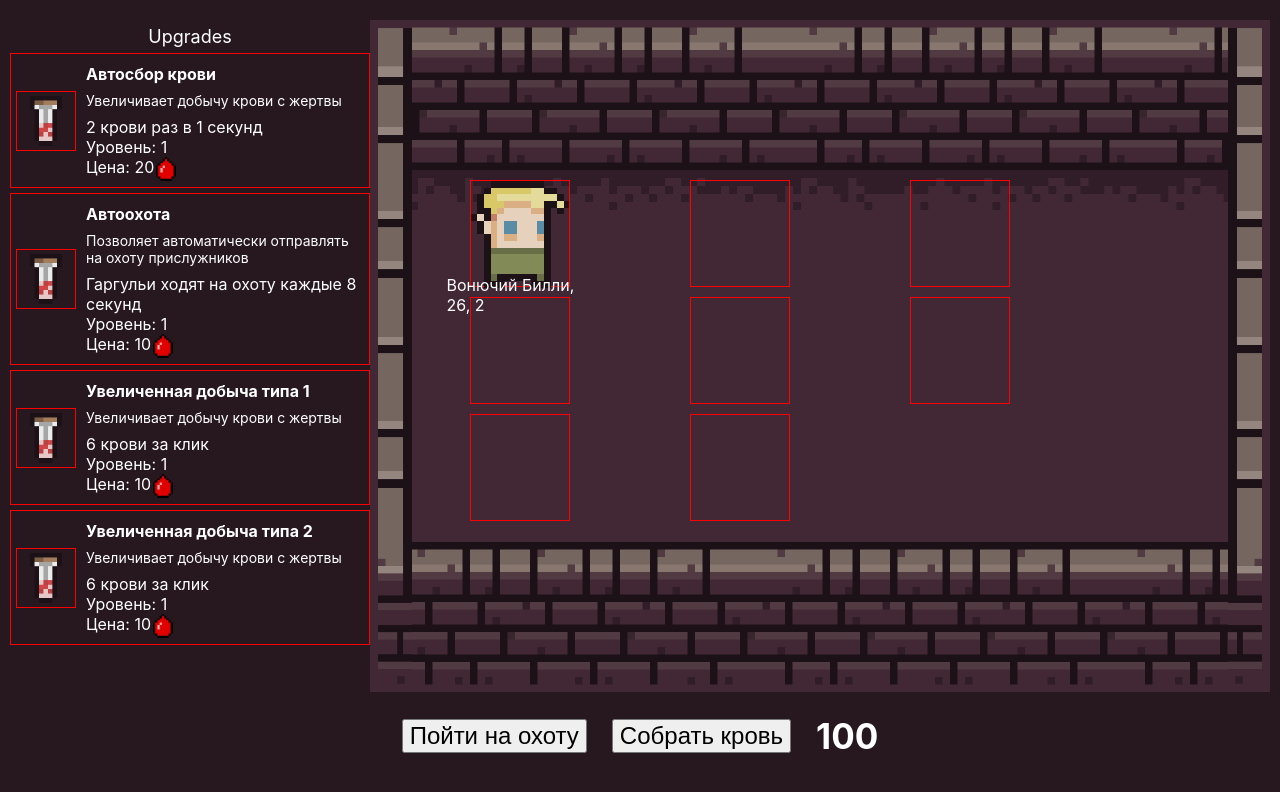
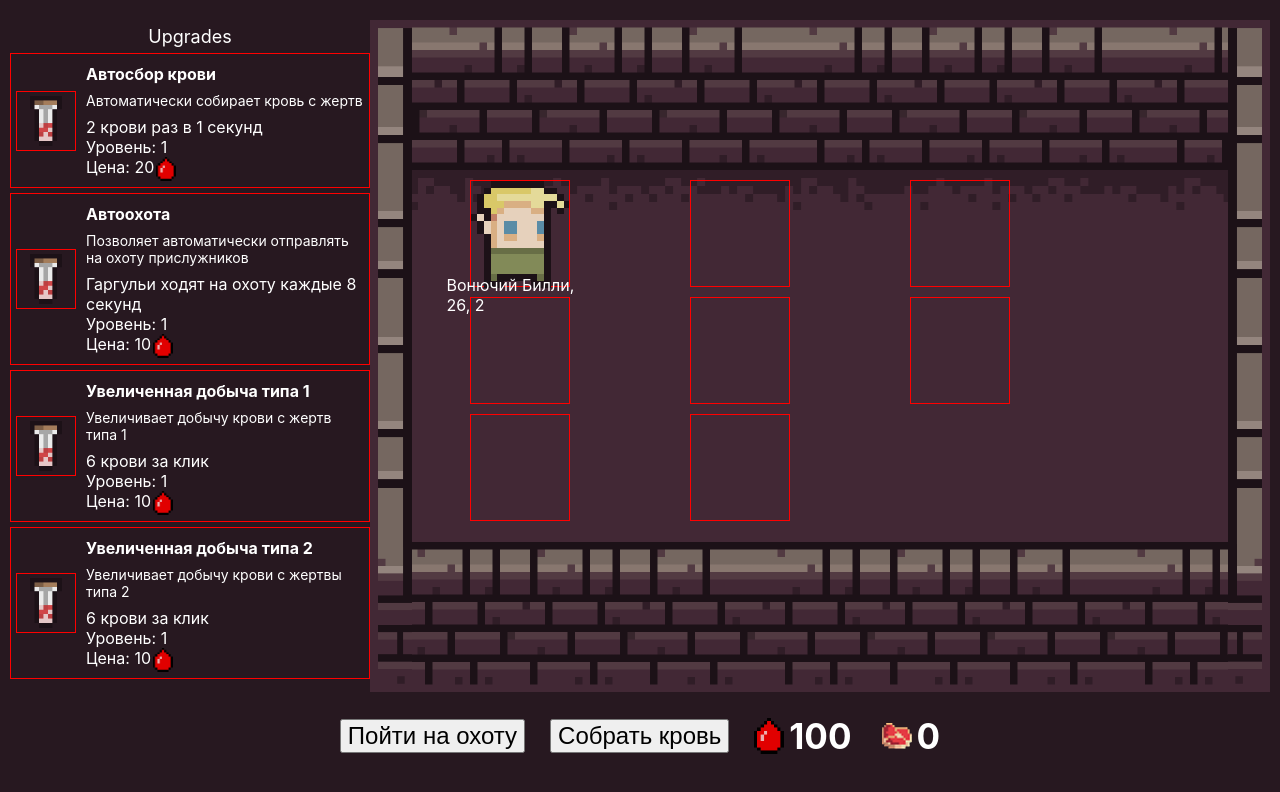
Before and after one commit to SeeNelse/clicker-reactjs, a React (Create React App) app: page /map in a window 1280 px wide. Shown: the top 792 px of the page. Built offline with nearby package versions, Linux system fonts and the light colour scheme.

Commit message:
Extraction meat from victims

```diff
--- a/src/components/map/counter.jsx
+++ b/src/components/map/counter.jsx
@@ -1,8 +1,8 @@
 import React from 'react';
 
-const Counter = ({CurrentCounter}) => {
+const Counter = ({CurrentCounter, CounterType}) => {
   return(
-    <h4 className="map-bot__counter">{ CurrentCounter }</h4>
+    <h4 className="map-bot__counter"> { CounterType ? <img src="images/blood.png" alt="blood" className="map-bot__counter-blood"/> : <img src="images/meet.png" alt="blood" className="map-bot__counter-meat"/> } { CurrentCounter }</h4>
   )
 }
 
--- a/src/config/config.js
+++ b/src/config/config.js
@@ -4,12 +4,13 @@ export const CONFIG = {
     age: 26,
     blood: 2,
     type: 1,
+    meat: 5,
   },
   globalUpgrades: [
     {
       id: 0,
       name: 'Автосбор крови',
-      description: 'Увеличивает добычу крови с жертвы',
+      description: 'Автоматически собирает кровь с жертв',
       bloodPerTick: 2,
       duration: 1000,
       iconUrl: 'images/upgrades/autocollect.png',
@@ -30,7 +31,7 @@ export const CONFIG = {
     {
       id: 2,
       name: 'Увеличенная добыча типа 1',
-      description: 'Увеличивает добычу крови с жертвы',
+      description: 'Увеличивает добычу крови с жертв типа 1',
       bloodPerTick: 6,
       iconUrl: 'images/upgrades/autocollect.png',
       price: 10,
@@ -41,7 +42,7 @@ export const CONFIG = {
     {
       id: 3,
       name: 'Увеличенная добыча типа 2',
-      description: 'Увеличивает добычу крови с жертвы',
+      description: 'Увеличивает добычу крови с жертвы типа 2',
       bloodPerTick: 6,
       iconUrl: 'images/upgrades/autocollect.png',
       price: 10,
--- a/src/containers/mapContainer.jsx
+++ b/src/containers/mapContainer.jsx
@@ -20,6 +20,7 @@ class MapContainer extends Component {
       victimSlotsCount: 8,
       currentVictimMenu: null,
       autoCollectBlood: 0,
+      victimMeat: 0,
       victimsTypes: {
         bloodPerClickType1: 1,
         bloodPerClickType2: 1,
@@ -33,10 +34,14 @@ class MapContainer extends Component {
     let victims = this.state.victims.filter((item) => {
       if (item.blood < this.state.victimsTypes['bloodPerClickType'+item.type]) { // если дамага больше, чем хп у жертвы
         allVictimsDamage = allVictimsDamage + item.blood;
+        this.state.victimMeat = this.state.victimMeat + item.meat;
       } else {
         allVictimsDamage = allVictimsDamage + (click ? this.state.victimsTypes['bloodPerClickType'+item.type] : this.state.autoCollectBlood);
       }
       item.blood = item.blood - (click ? this.state.victimsTypes['bloodPerClickType'+item.type] : this.state.autoCollectBlood);
+      if (item.blood === 0) {
+        this.state.victimMeat = this.state.victimMeat + item.meat;
+      }
       return item.blood > 0;
     });
     this.setState((state) => ({
@@ -67,7 +72,7 @@ class MapContainer extends Component {
         this.setState({
           hunting: false,
           autoHunting: false,
-          victims: [...this.state.victims, {name: 'Вонючий Пётр', age: 24, blood: 4, type: 1,}],
+          victims: [...this.state.victims, {name: 'Вонючий Пётр', age: 24, blood: 200, type: 1, meat: 5,}],
         });
         return clearInterval(huntingTimer);
       }
@@ -183,7 +188,8 @@ class MapContainer extends Component {
             IsReachMaxCount = { this.state.victims.length === this.state.victimSlotsCount }
           />
           <CounterBtn SuckBloodFromAllVictims = { this.SuckBloodFromAllVictims } HuntingState = { this.state.hunting }/>
-          <Counter CurrentCounter = { this.state.bloodCounter } />
+          <Counter CurrentCounter = { this.state.bloodCounter } CounterType = { true } />
+          <Counter CurrentCounter = { this.state.victimMeat } CounterType = { false } />
         </div>
       </div>
     );
--- a/src/index.css
+++ b/src/index.css
@@ -104,18 +104,25 @@ code {
 
 .map-bot__counter {
   color: #fff;
-  /* position: absolute; */
   margin: 0;
-  /* bottom: 20px; */
-  /* left: 140px; */
   font-size: 35px;
+  display: flex;
+  flex-direction: row;
+  align-items: center;
+}
+
+.map-bot__counter-blood {
+  width: 30px;
+  margin-right: 5px;
+}
+
+.map-bot__counter-meat {
+  width: 30px;
+  margin-left: 30px;
+  margin-right: 5px;
 }
 
 .map-bot__counter-btn {
-  /* position: absolute; */
-  /* bottom: 20px; */
-  /* left: 50%; */
-  /* transform: translateX(-50%); */
   font-size: 24px;
   margin: 0 25px;
 }
```
Also changed, not shown: public/images/meet.png (added).
